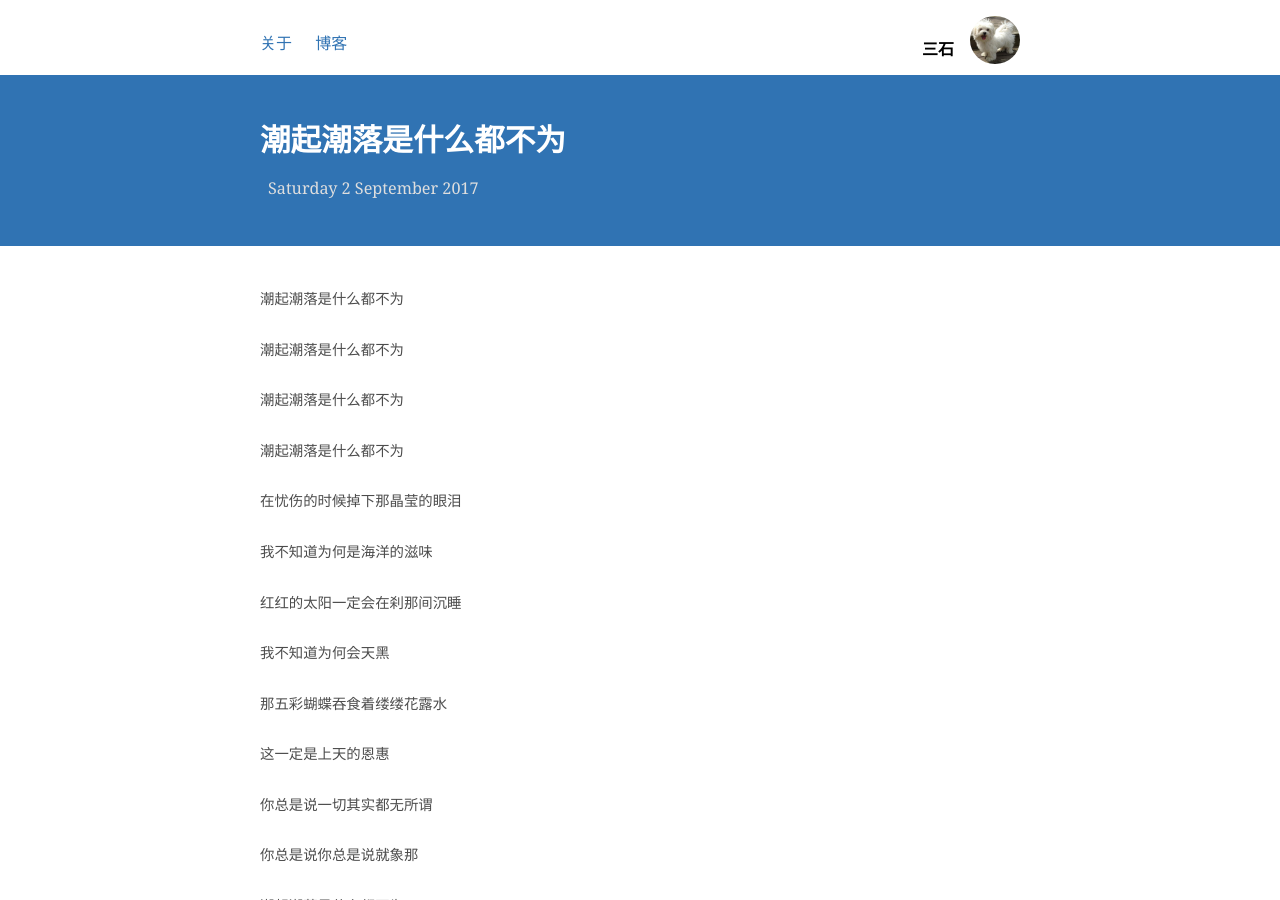
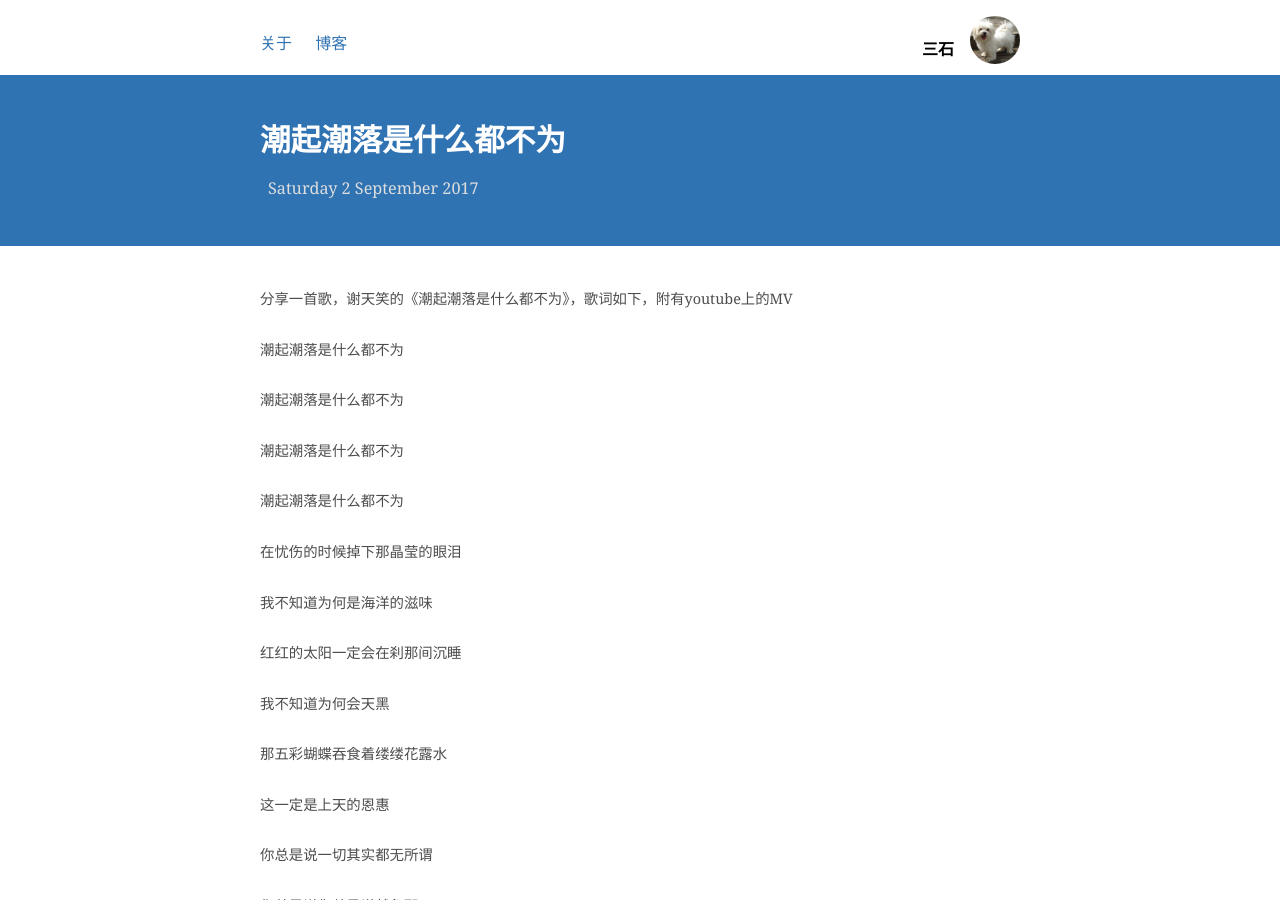
Before and after one commit to shirleysteve/1, a Jekyll site: the page built from _posts/2017-09-02-什么都不为.md, in a window 1280 px wide and 900 px high. Built offline with Jekyll 4.4.1, drawn with Linux system fonts in a browser that asks for light colours; nearby versions of some CDN libraries; comment, search, counter and statistics services are not loaded.

Commit message:
Update 2017-09-02-什么都不为.md

```diff
--- a/_posts/2017-09-02-什么都不为.md
+++ b/_posts/2017-09-02-什么都不为.md
@@ -3,6 +3,8 @@ layout: post
 
 title: 潮起潮落是什么都不为
 ---
+
+分享一首歌，谢天笑的《潮起潮落是什么都不为》，歌词如下，附有youtube上的MV
 
 潮起潮落是什么都不为
 
```
